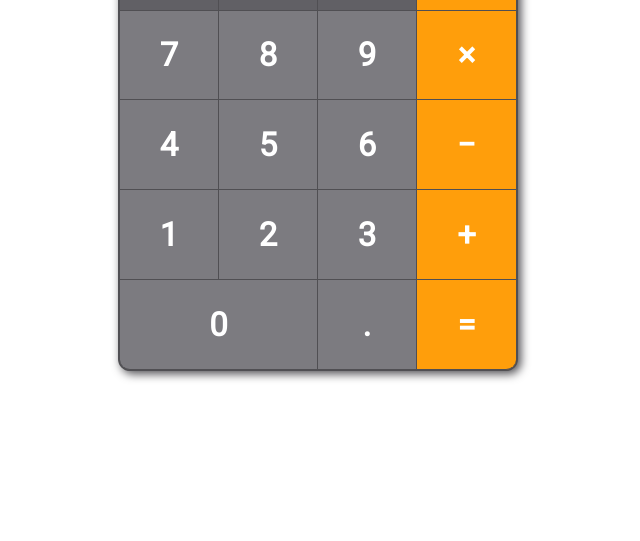
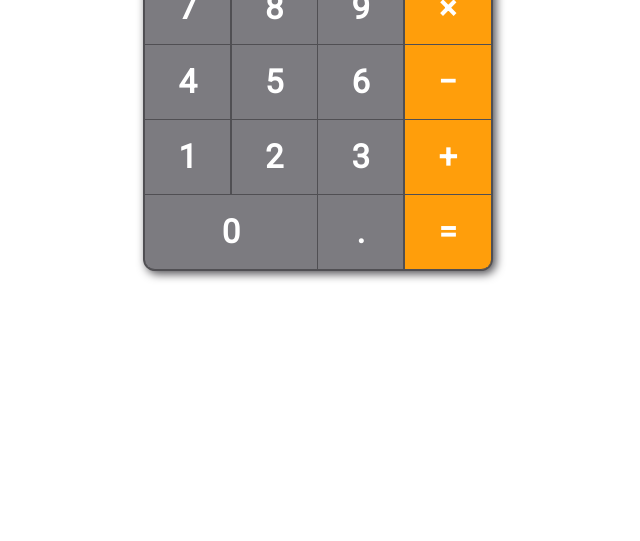
Before and after one commit to madosy/calculator, a plain HTML site: page index.html in a window 1280 px wide. Shown: the part 259-800 px from the top of the page, without its empty margins (322-962 px from the left). Drawn offline with Linux system fonts and the light colour scheme.

Commit message:
Update calculator dimension at resize

```diff
--- a/styles.css
+++ b/styles.css
@@ -19,10 +19,10 @@ body{
     align-items: center;
     width: 40vw;
     min-width: 300px;
-    max-width: 400px;
+    max-width: 350px;
     height: 90vh;
-    min-height: 300px;
-    max-height: 600px;
+    min-height: 400px;
+    max-height: 500px;
     border-radius: 12px;
     border-width: 0 2px 1px 2px;
     border-style: solid;
```
